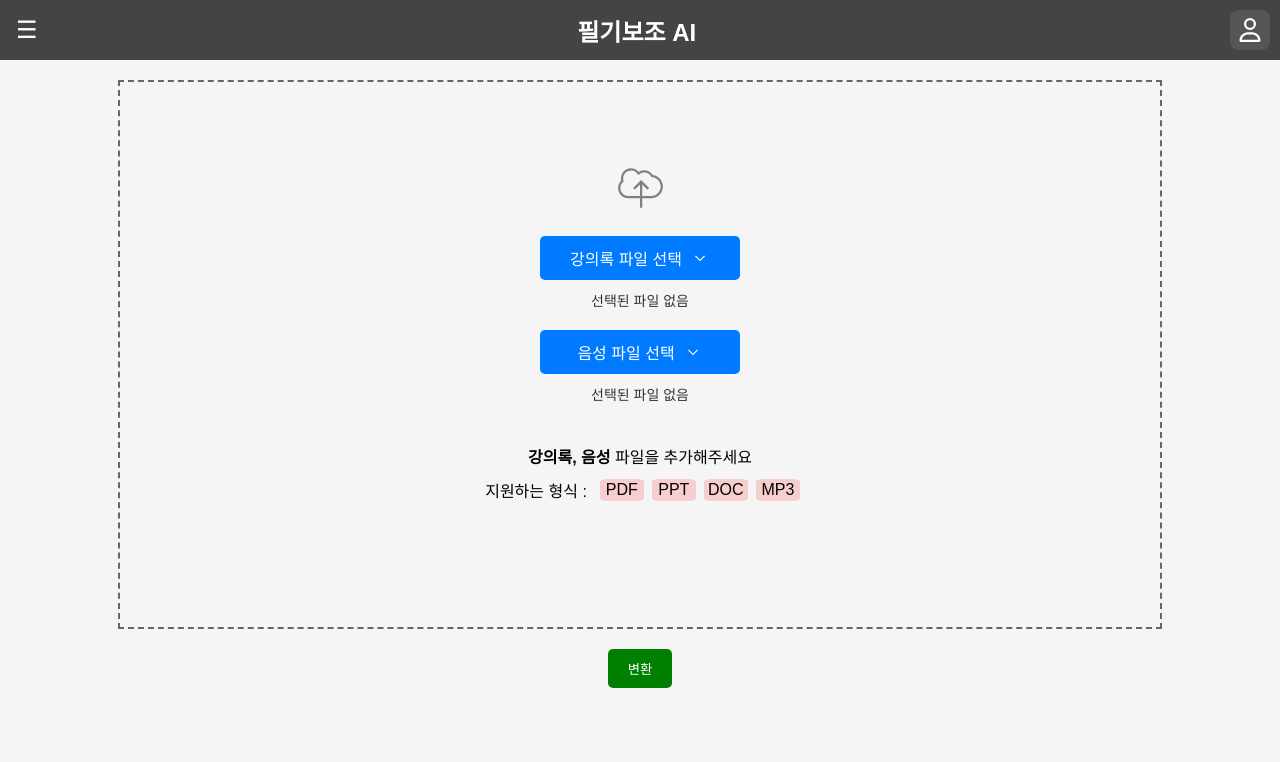
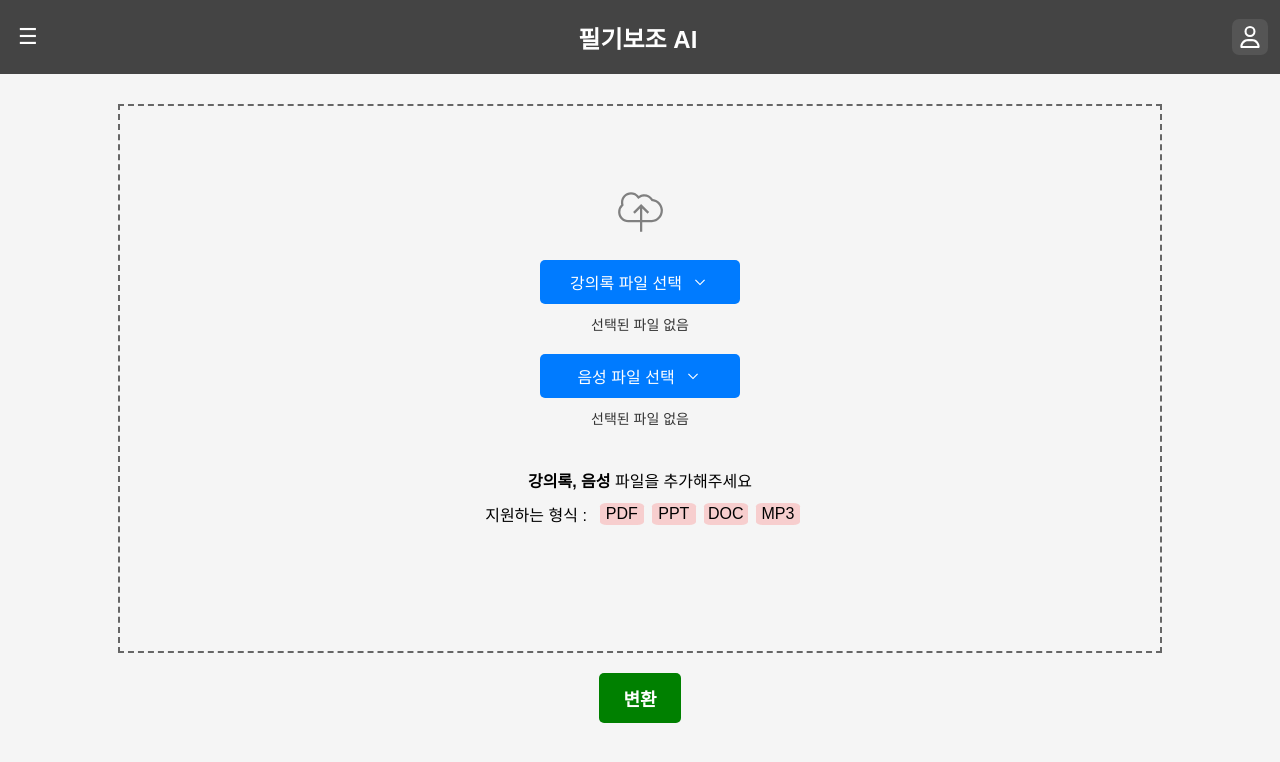
Before and after one commit to 2025capstoneDesign/capstone-FE, a React (Create React App) app: page / in a window 1280 px wide. Shown: the top 762 px of the page. Built offline with nearby package versions, Linux system fonts and the light colour scheme.

Commit message:
[feature]Update Header css

```diff
--- a/src/components/common/Header/Header.css
+++ b/src/components/common/Header/Header.css
@@ -3,7 +3,8 @@
   color: white;
   display: flex;
   align-items: center;
-  padding: 10px;
+  padding: 12px;
+  height: 50px;
 }
 
 .left-section {
@@ -21,10 +22,11 @@
   color: white !important;
   background: #555 !important;
   text-decoration: none;
-  font-size: 16px !important;
+  font-size: 15px !important;
   font-weight: 600;
   display: flex;
   align-items: center;
+  padding: 6px 10px;
 }
 
 .back-button:hover {
@@ -34,5 +36,25 @@
 .back-button svg {
   width: 16px;
   fill: white;
-  margin-right: 12px;
+  margin-right: 8px;
 }
+
+.title {
+  font-size: 24px;
+  font-weight: bold;
+}
+
+.menu-btn {
+  font-size: 22px;
+  padding: 6px;
+}
+
+.account-btn {
+  width: 36px;
+  height: 36px;
+}
+
+.account-btn svg {
+  width: 22px;
+  height: 22px;
+}
--- a/src/styles/MainPage.css
+++ b/src/styles/MainPage.css
@@ -79,7 +79,7 @@ body {
 
 /* 메인 컨텐츠 */
 .main-content {
-  padding: 20px;
+  padding: 30px;
   margin: 0 auto;
   text-align: center;
 }
@@ -171,10 +171,12 @@ body {
 .convert-btn {
   background-color: green;
   color: white;
-  padding: 10px 20px;
+  padding: 12px 24px;
   border: none;
   cursor: pointer;
   border-radius: 5px;
+  font-size: 18px;
+  font-weight: 600;
 }
 
 .convert-btn:hover {
```
